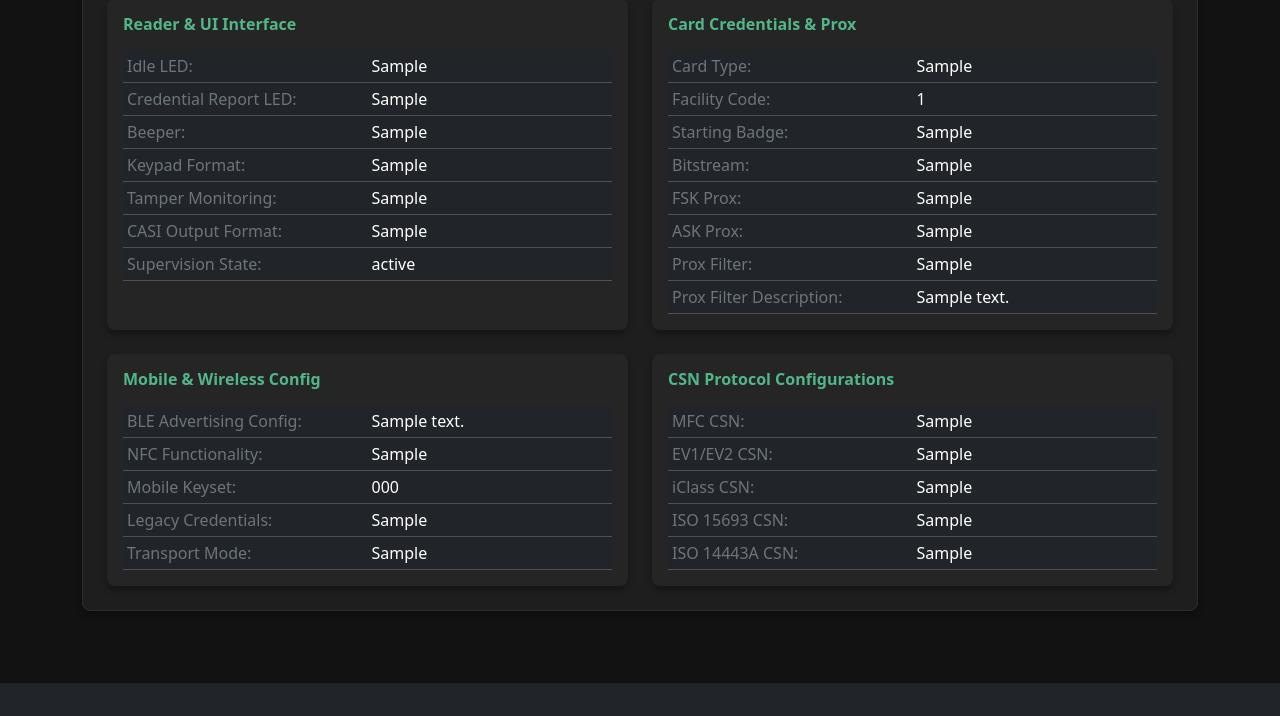
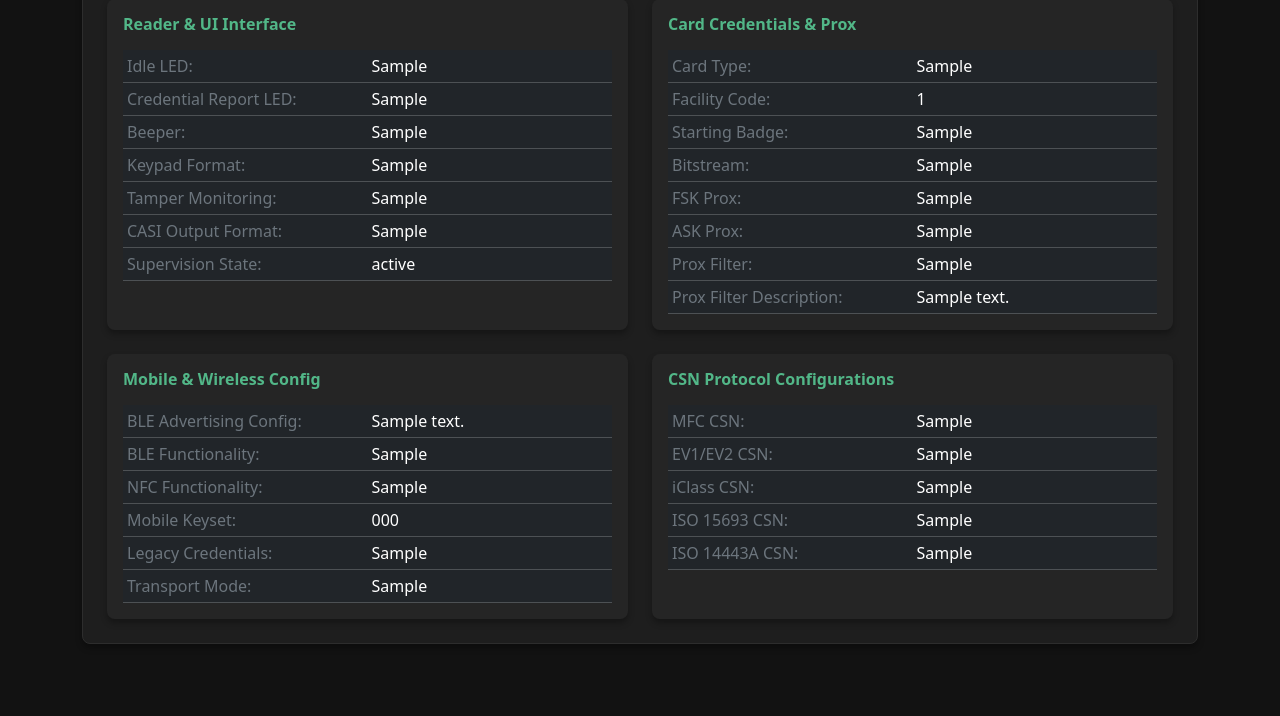
Before and after one commit to jhepburn-hue/Internal-Tool-CALIGA, a Flask app: a page that uses templates/configuration_details.html in a window 1280 px wide. Shown: the part 403-1119 px from the top of the page. Before the commit the page ends 1086 px from the top, so only its background shows below. Run offline with Flask 3, Linux system fonts and the light colour scheme; tables that the repository leaves empty hold one stand-in row (values such as "Sample post").

Commit message:
Added BLE Functionality

```diff
--- a/app.py
+++ b/app.py
@@ -405,8 +405,8 @@ def update_configuration(config_name):
         'tamper_monitoring', 'casi_output_format', 'supervision_state',
         'card_type', 'facility_code', 'starting_badge', 'bitstream',
         'fsk_prox', 'ask_prox', 'prox_filter', 'prox_filter_description',
-        'ble_advertising_config', 'nfc_functionality', 'mobile_keyset',
-        'legacy_credentials', 'transport_mode',
+        'ble_advertising_config', 'ble_functionality', 'nfc_functionality',
+        'mobile_keyset', 'legacy_credentials', 'transport_mode',
         'mfc_csn', 'ev1_ev2_csn', 'iclass_csn', 'iso_15693_csn', 'iso_14443a_csn'
     ]
 
@@ -521,6 +521,7 @@ def create_configuration():
         prox_filter=request.form.get('prox_filter'),
         prox_filter_description=request.form.get('prox_filter_description') or None,
         ble_advertising_config=request.form.get('ble_advertising_config'),
+        ble_functionality=request.form.get('ble_functionality'),
         nfc_functionality=request.form.get('nfc_functionality'),
         mobile_keyset=request.form.get('mobile_keyset'),
         legacy_credentials=request.form.get('legacy_credentials'),
--- a/models.py
+++ b/models.py
@@ -72,6 +72,7 @@ class Configuration(db.Model):
     prox_filter_description = db.Column(db.Text, nullable=True)
 
     ble_advertising_config = db.Column(db.String(100), nullable=True)
+    ble_functionality = db.Column(db.String(100), nullable=True)
     nfc_functionality = db.Column(db.Text, nullable=True)
     mobile_keyset = db.Column(db.Text, nullable=True)
     legacy_credentials = db.Column(db.Text, nullable=True)
--- a/templates/configuration_details.html
+++ b/templates/configuration_details.html
@@ -278,6 +278,18 @@
                                         {% endfor %}
                                     </select>
                                 {% else %}{{ config.ble_advertising_config or '-' }}{% endif %}
+                            </td>
+                        </tr>
+                        <tr>
+                            <td class="text-secondary">BLE Functionality:</td>
+                            <td>
+                                {% if is_editable %}
+                                    <select name="ble_functionality" class="form-select form-select-sm bg-dark text-light border-secondary">
+                                        {% for opt in ['Disabled', 'Admin + Credentials', 'Credentials Only', 'Admin Only'] %}
+                                            <option value="{{ opt }}" {% if config.ble_functionality == opt %}selected{% endif %}>{{ opt }}</option>
+                                        {% endfor %}
+                                    </select>
+                                {% else %}{{ config.ble_functionality or '-' }}{% endif %}
                             </td>
                         </tr>
                         <tr>
```
Also changed, not shown: templates/create_configuration.html (+10 -0 lines).
